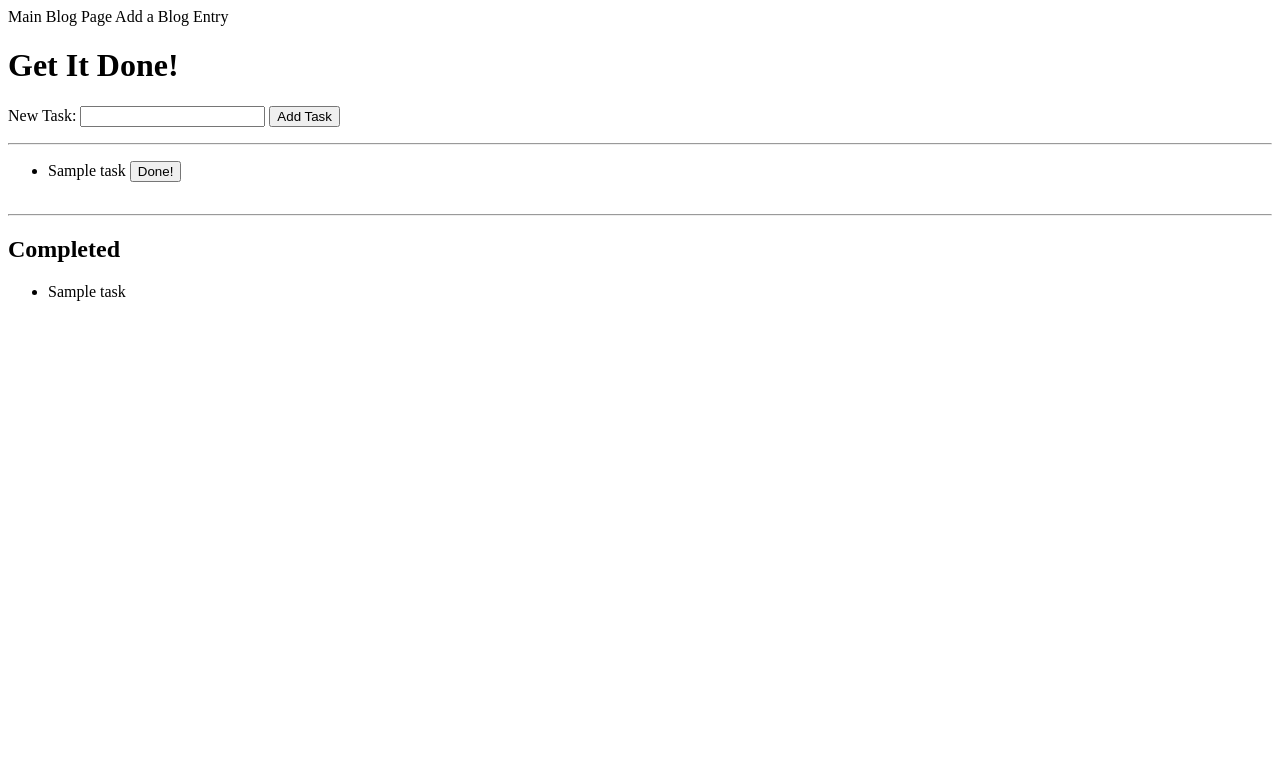
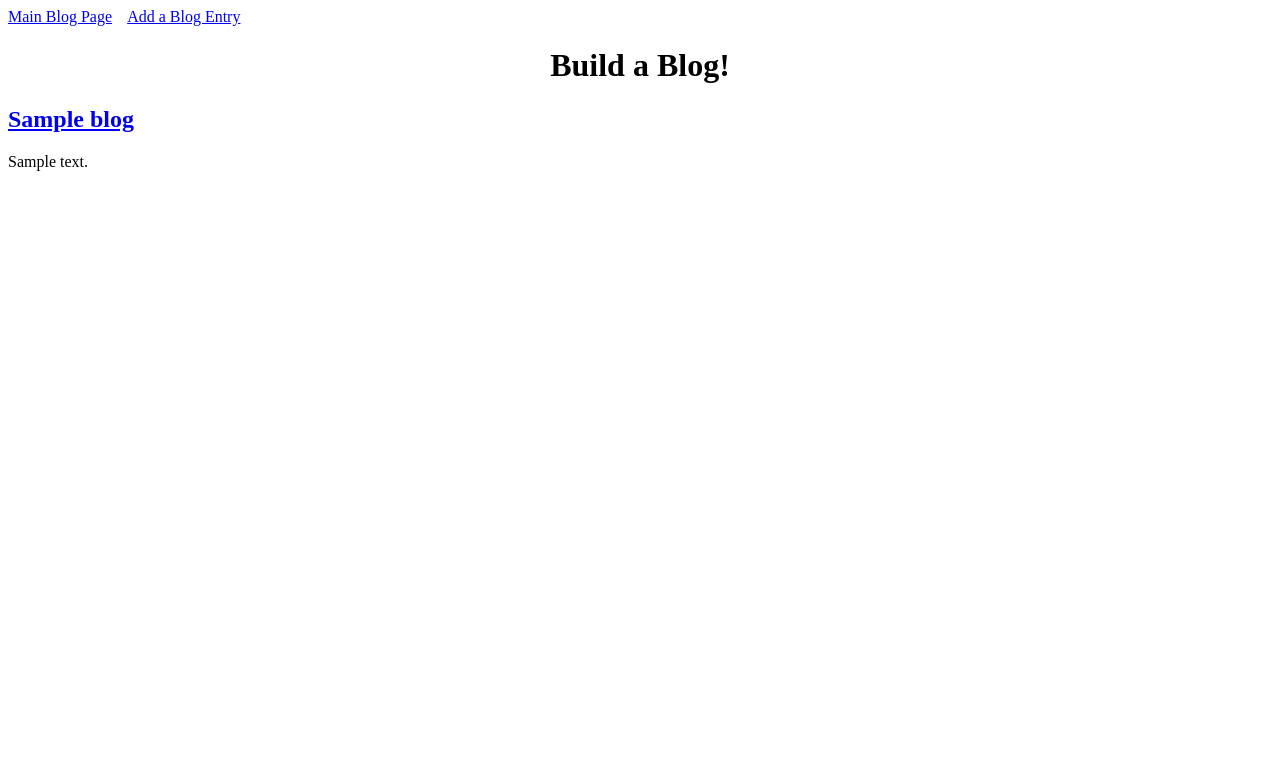
Before and after one commit to BettyTesfu/blogz, a Flask app: template templates/blog.html in a window 1280 px wide. Shown: the top 783 px of the page. Run offline with Flask 2, Linux system fonts and the light colour scheme; the template is opened without the code that fills it: most values are stand-ins (such as "Sample title", 1, 10 or a date in 2020); data that the repository does not hold is empty.

Commit message:
Finish it

```diff
--- a/templates/base.html
+++ b/templates/base.html
@@ -1,2 +1,15 @@
-Main Blog Page    Add a Blog Entry
-{% block content %} {% endblock %}
+<html>
+    <head>
+        <title>{{title}}</title>
+    </head>
+<body>
+    <nav>
+        <a href="http://localhost:5000/blog">Main Blog Page</a>
+        &nbsp;&nbsp;
+        <a href="http://localhost:5000/newpost">Add a Blog Entry</a>
+    </nav>
+
+{% block content %}
+{% endblock %}
+</body>
+</html>
--- a/templates/blog.html
+++ b/templates/blog.html
@@ -1,83 +1,15 @@
 {% extends "base.html" %}
-
-
 
 {% block content %}
 
-    <h1>Get It Done!</h1>
+    <h1 style="text-align:center">Build a Blog!</h1>
+    <form action="/blog" method='post'>
 
-    <form method='post'>
+            {% for blog in blogs %}
+                <h2><a href='./blog?id={{blog.id}}'>{{blog.title}}</a></h2>
+                <p>{{blog.body}}</p>
 
-        <label>
-
-            New Task:
-
-            <input type="text" name='task' />
-
-        </label>
-
-        <input type="submit" value='Add Task' />
-
+            {% endfor %}
     </form>
 
-
-
-    <hr />
-
-
-
-    {% if tasks|length == 0 %}
-
-    <p>No tasks yet</p>
-
-    {% else %}
-
-
-
-        <ul>
-
-            {% for task in tasks %}
-
-            <li>{{task.name}}
-
-                <form method="POST" action="/delete-task" style="display:inline-block;">
-
-                    <input type="hidden" name="task-id" value="{{task.id}}" />
-
-                    <input type="submit" value="Done!" />
-
-                </form>
-
-            </li>
-
-            {% endfor %}
-
-        </ul>
-
-
-
-    {% endif %}
-
-
-
-    <hr />
-
-
-
-    <h2>Completed</h2>
-
-
-
-    <ul>
-
-        {% for task in completed_tasks %}
-
-        <li>{{task.name}}</li>
-
-        {% endfor %}
-
-    </ul>
-
-
-
 {% endblock %}
```
Also changed, not shown: templates/des_blog.html (+9 -0 lines).
